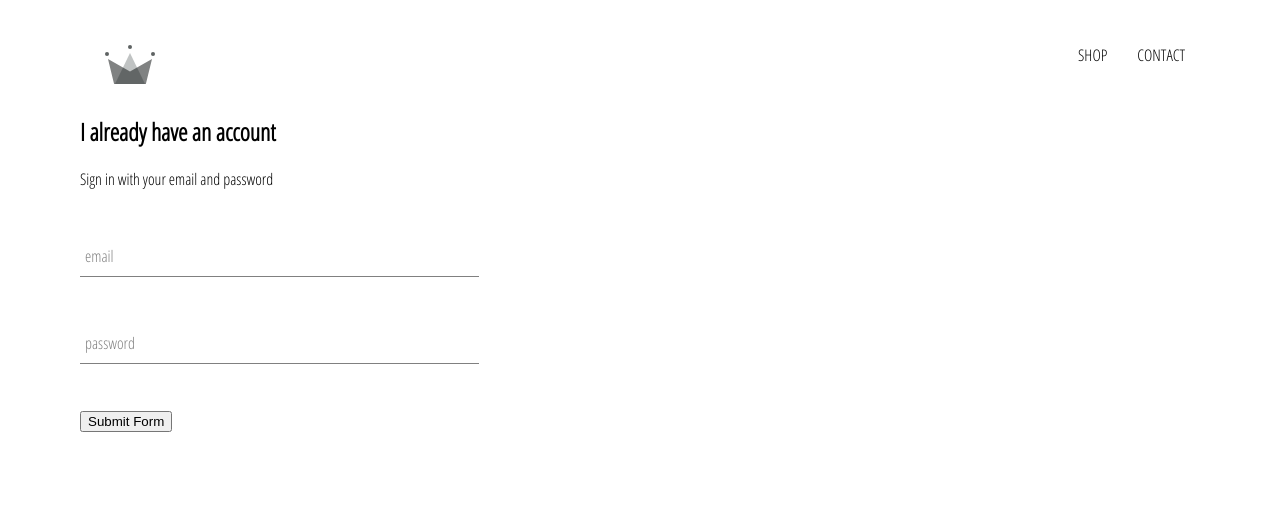
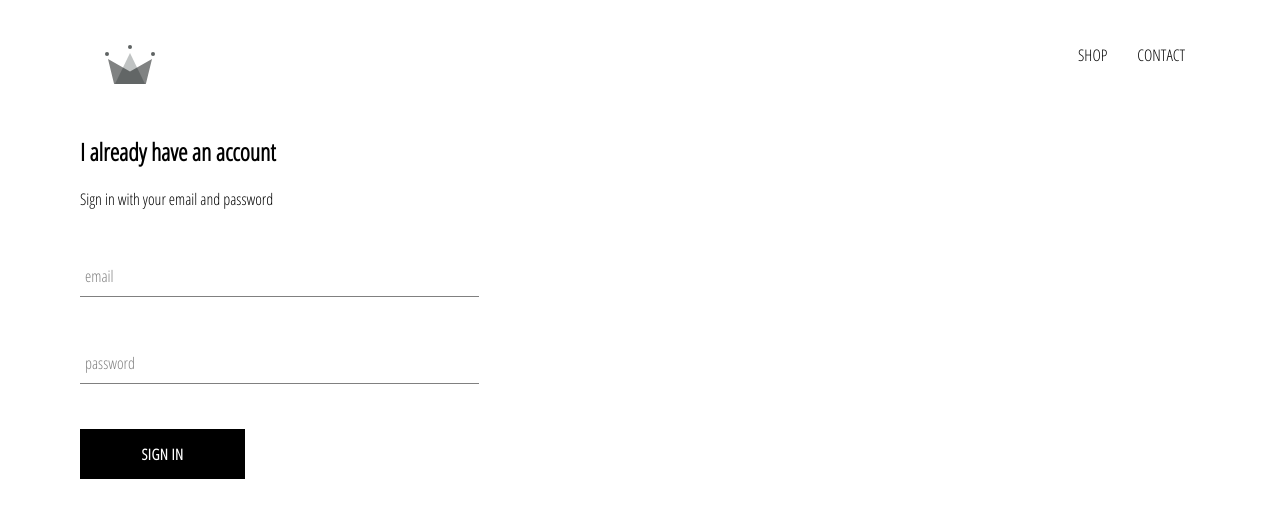
Before and after one commit to ismailajizou/E-Clothing, a React (Create React App) app: page /signin in a window 1280 px wide. Shown: the top 518 px of the page. Built offline with nearby package versions, Linux system fonts and the light colour scheme.

Commit message:
finishing the signin button styling

```diff
--- /dev/null
+++ b/src/components/custom-button/custom-button.jsx
@@ -0,0 +1,12 @@
+import React from 'react';
+import './custom-button.scss';
+
+const CustomButton = ({children, ...otherProps}) => {
+    return (
+        <button className='custom-button' {...otherProps}>
+            {children}
+        </button>
+    );
+}
+
+export default CustomButton;
--- /dev/null
+++ b/src/components/custom-button/custom-button.scss
@@ -0,0 +1,22 @@
+.custom-button {
+    min-width: 165px;
+    width: auto;
+    height: 50px;
+    letter-spacing: 0.5px;
+    line-height: 50px;
+    padding: 0 35px 0 35px;
+    font-size: 15px;
+    background-color: black;
+    color: white;
+    text-transform: uppercase;
+    font-family: 'Open Sans Condensed';
+    font-weight: bolder;
+    border: none;
+    cursor: pointer;
+
+    &:hover {
+      background-color: white;
+      color: black;
+      border: 1px solid black;
+    }
+  }
--- a/src/components/sign-in/signin.jsx
+++ b/src/components/sign-in/signin.jsx
@@ -1,6 +1,7 @@
 import React, { Component } from 'react';
 import FormInput from '../form-input/form-input';
 import './signin.scss';
+import CustomButton from '../custom-button/custom-button';
 
 class SignIn extends Component {
     constructor(props) {
@@ -40,7 +41,7 @@
                     handleChange={this.handleChange}
                     label='password'
                     required/>
-                    <input type='submit' value='Submit Form' />
+                    <CustomButton type='submit' >Sign in</CustomButton>
                 </form>
             </div>
          );
--- a/src/components/sign-in/signin.scss
+++ b/src/components/sign-in/signin.scss
@@ -1,3 +1,9 @@
 .sign-in {
     width: 30vw;
+    display: flex;
+    flex-direction: column;
+
+    .title {
+        margin: 10px 0;
+    }
 }
```
